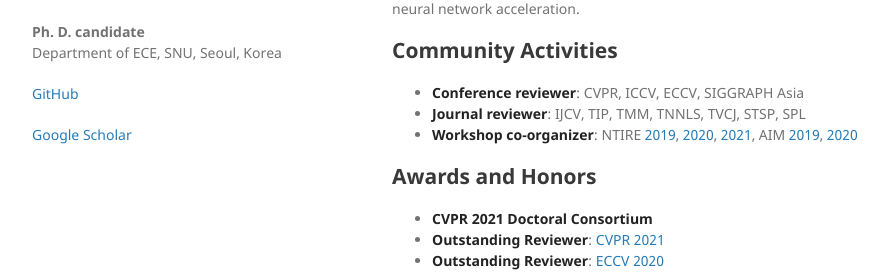
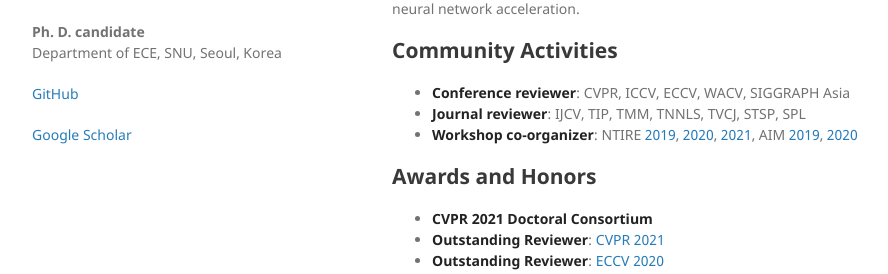
Before and after one commit to SeungjunNah/seungjunnah.github.io, a Jekyll site: the page built from index.md, in a window 1280 px wide and 1333 px high, cut to the strip 383-657 px from the top of the window. Shown: the whole strip, without its empty margins (128-1016 px from the left). Built offline with Jekyll 4.4.1, drawn with Linux system fonts in a browser that asks for light colours.

Commit message:
added forgotten review record
    WACV 2021 reviewer

```diff
--- a/index.md
+++ b/index.md
@@ -20,7 +20,7 @@
 
 ## Community Activities
 
-* **Conference reviewer**: CVPR, ICCV, ECCV, SIGGRAPH Asia
+* **Conference reviewer**: CVPR, ICCV, ECCV, WACV, SIGGRAPH Asia
 * **Journal reviewer**: IJCV, TIP, TMM, TNNLS, TVCJ, STSP, SPL
 * **Workshop co-organizer**: NTIRE [2019](https://data.vision.ee.ethz.ch/cvl/ntire19/), [2020](https://data.vision.ee.ethz.ch/cvl/ntire20/), [2021](https://data.vision.ee.ethz.ch/cvl/ntire21/), AIM [2019](https://data.vision.ee.ethz.ch/cvl/aim19/), [2020](https://data.vision.ee.ethz.ch/cvl/aim19/)
 
```
Also changed, not shown: 1 other file.
